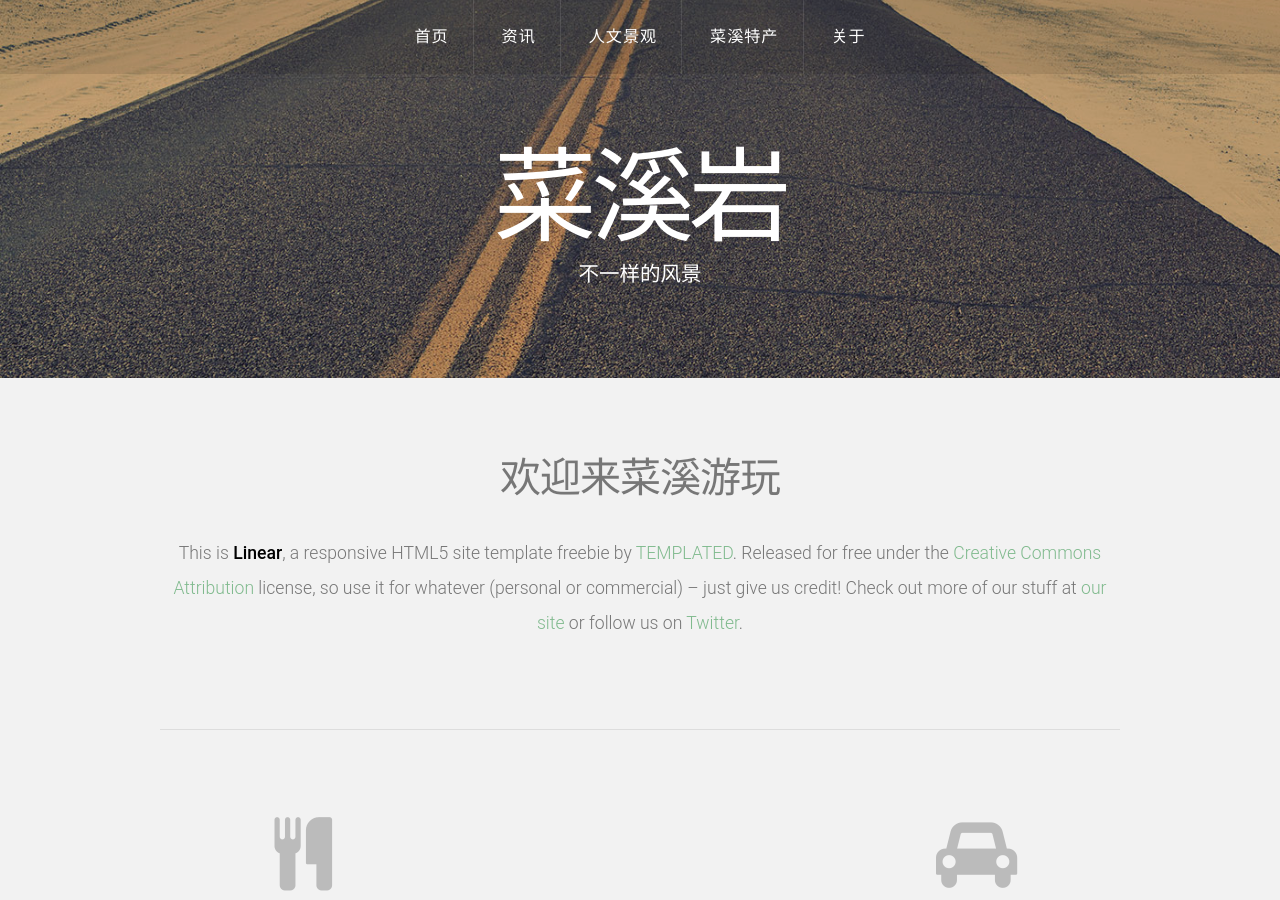
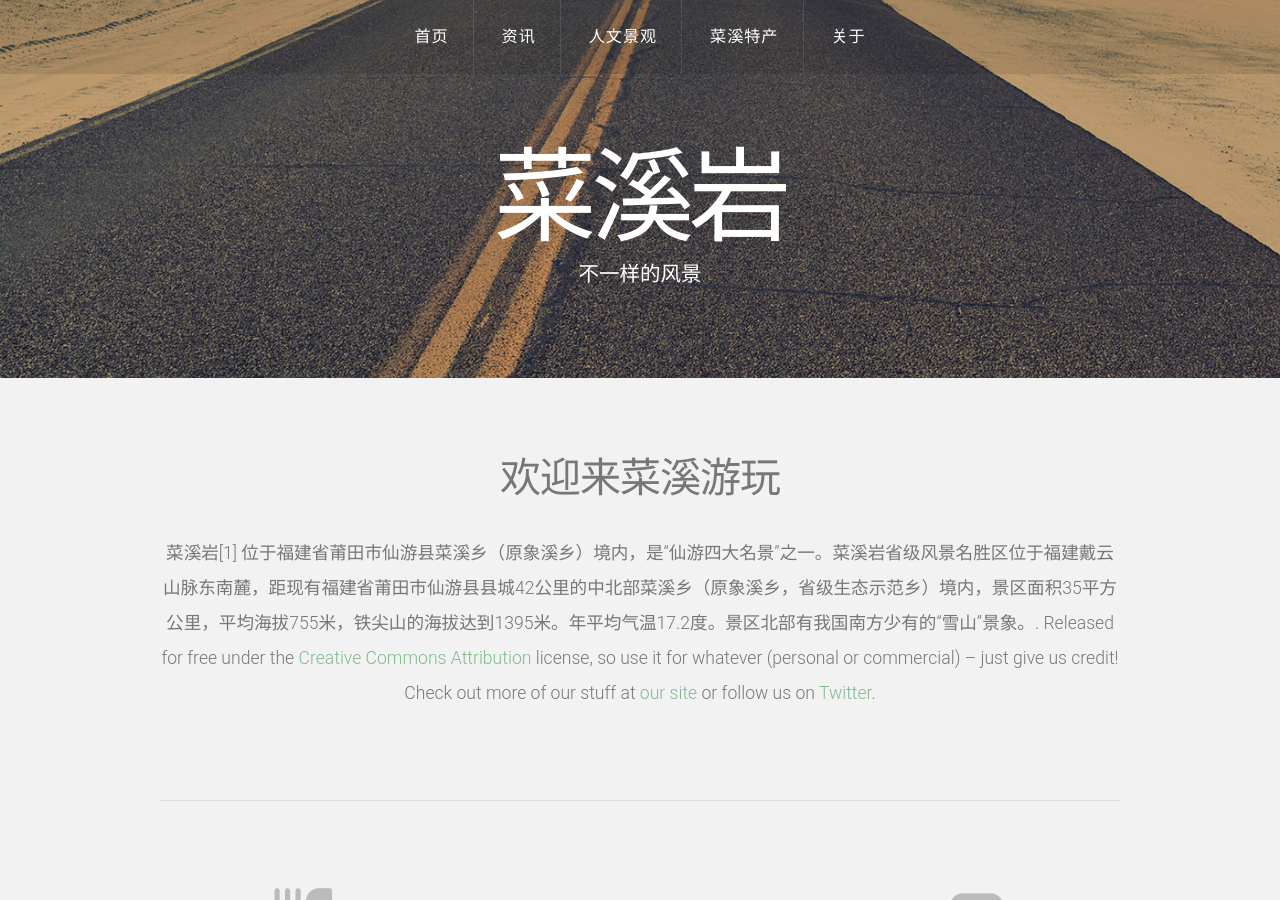
Before and after one commit to yuejianhua/caixiyan.github.io, a Jekyll site: the page built from index.html, in a window 1280 px wide and 900 px high. Built offline with Jekyll 4.4.1, drawn with Linux system fonts in a browser that asks for light colours; the list of posts is cut into pages by our own code.

Commit message:
Update index.html

```diff
--- a/index.html
+++ b/index.html
@@ -8,7 +8,7 @@ layout: default
 		<header>
 			<h2>欢迎来菜溪游玩</h2>
 		</header>
-		<p>This is <strong>Linear</strong>, a responsive HTML5 site template freebie by <a href="http://templated.co">TEMPLATED</a>. Released for free under the <a href="http://templated.co/license">Creative Commons Attribution</a> license, so use it for whatever (personal or commercial) &ndash; just give us credit! Check out more of our stuff at <a href="http://templated.co">our site</a> or follow us on <a href="http://twitter.com/templatedco">Twitter</a>.</p>
+		<p>菜溪岩[1]  位于福建省莆田市仙游县菜溪乡（原象溪乡）境内，是“仙游四大名景”之一。菜溪岩省级风景名胜区位于福建戴云山脉东南麓，距现有福建省莆田市仙游县县城42公里的中北部菜溪乡（原象溪乡，省级生态示范乡）境内，景区面积35平方公里，平均海拔755米，铁尖山的海拔达到1395米。年平均气温17.2度。景区北部有我国南方少有的“雪山”景象。</a>. Released for free under the <a href="http://templated.co/license">Creative Commons Attribution</a> license, so use it for whatever (personal or commercial) &ndash; just give us credit! Check out more of our stuff at <a href="http://templated.co">our site</a> or follow us on <a href="http://twitter.com/templatedco">Twitter</a>.</p>
 		<hr />
 		<div class="row">
 			<section class="4u">
```
